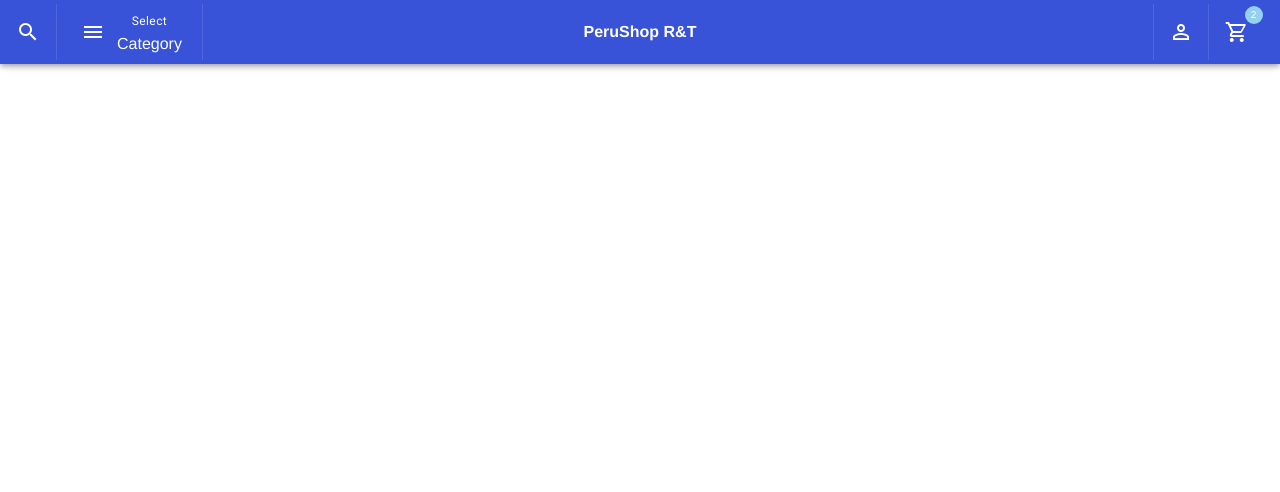
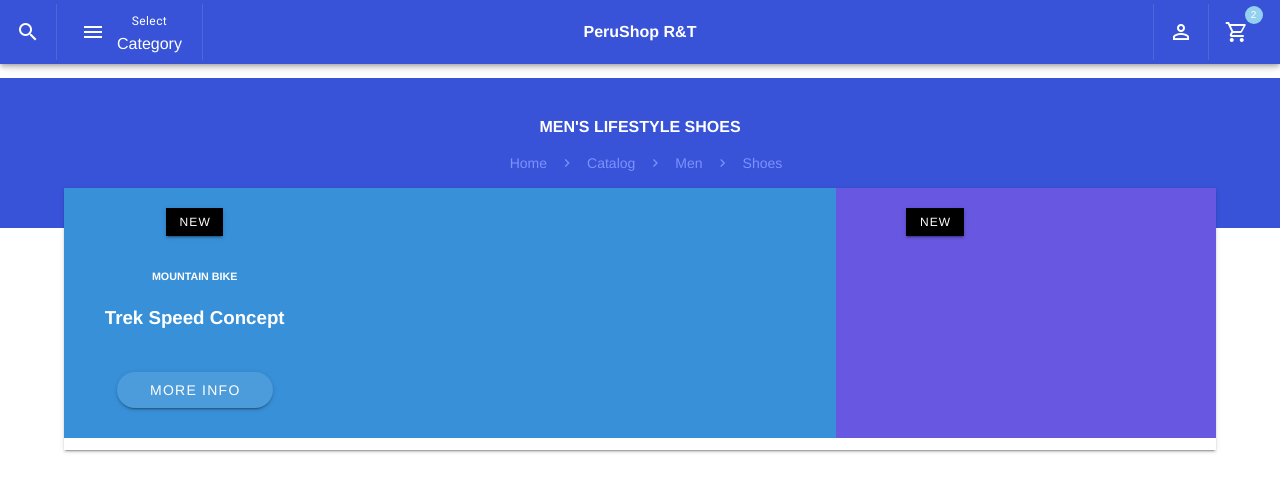
Before and after one commit to ronytacodev/ecommerce-perushop-rt, a Vue app: page / in a window 1280 px wide. Shown: the top 492 px of the page. Built offline with nearby package versions, Linux system fonts and the light colour scheme.

Commit message:
add image bike to dashboard

```diff
--- a/src/components/TheDashboard.vue
+++ b/src/components/TheDashboard.vue
@@ -1,13 +1,117 @@
 <template>
-    <div>
+    <v-container fluid>
+        <v-card color="#3853D8" height="150px" tile flat class="d-flex align-center justify-center" dark>
+            <v-row>
+                <v-col cols="12" sm="12">
+                    <h4 class="text-center">MEN'S LIFESTYLE SHOES</h4>
+                </v-col>
 
-    </div>
+                <v-col cols="12" sm="12">
+                    <v-breadcrumbs :items="items" class="justify-center mt-n7" dark>
+                        <template v-slot:divider>
+                            <v-icon color="#7C92FE">mdi-chevron-right</v-icon>
+                        </template>
+                    </v-breadcrumbs>
+                </v-col>
+            </v-row>
+        </v-card>
+        <v-card tile class="mx-16 mt-n10 card1" color="white">
+            <v-row>
+                <v-col cols="12" sm="8" class="pr-0">
+                    <v-card height="250px" tile flat color="#3890D8">
+                        <v-row>
+                            <v-col cols="12" sm="4" class="pl-8 pt-5">
+                                <v-btn color="black" dark class="withoutupercase" small tile>
+                                    new
+                                </v-btn>
+                                <h6 class="white--text mt-8">MOUNTAIN BIKE</h6>
+                                <h3 class="white--text mt-5">Trek Speed Concept</h3>
+                                <v-btn rounded color="#4C9CDB" dark class="withoutupercase px-8 mt-10">
+                                    More Info
+                                </v-btn>
+                            </v-col>
+
+                            <v-col cols="12" sm="8">
+                                <v-img src="bike.png" max-height="400" max-width="400" contain class="mt-n6"></v-img>
+                            </v-col>
+                        </v-row>
+                    </v-card>
+                </v-col>
+                <v-col cols="12" sm="4" class="pl-0">
+                    <v-card height="250px" tile flat color="#6857E1">
+                        <v-row>
+                            <v-col cols="12" sm="6" class="pl-8 pt-5">
+                                <v-btn color="black" dark class="withoutupercase" small tile>
+                                    new
+                                </v-btn>
+                            </v-col>
+                        </v-row>
+                    </v-card>
+                </v-col>
+            </v-row>
+        </v-card>
+    </v-container>
 </template>
 
 <script>
 export default {
-
+    data: () => ({
+        items: [
+            {
+                text: "Home",
+                disabled: false,
+                href: "breadcrumbs_home",
+            },
+            {
+                text: "Catalog",
+                disabled: false,
+                href: "breadcrumbs_catalog",
+            },
+            {
+                text: "Men",
+                disabled: false,
+                href: "breadcrumbs_men",
+            },
+            {
+                text: "Shoes",
+                disabled: false,
+                href: "breadcrumbs_shoes",
+            },
+        ],
+    })
 }
 </script>
 
-<style></style>
+<style>
+.container {
+    padding: 0px !important;
+}
+
+.v-btn.withoutupercase {
+    text-decoration: none;
+}
+
+.v-chip.v-size--default {
+    border-radius: 50px !important;
+    font-size: 14px !important;
+    height: 40px !important;
+    width: 40px !important;
+}
+
+.v-card--reveal {
+    align-items: center;
+    bottom: 0;
+    justify-content: center;
+    opacity: .5;
+    position: absolute;
+    widows: 100%;
+}
+
+.card1 {
+    z-index: 10;
+}
+
+.card2 {
+    z-index: 1;
+}
+</style>
```
